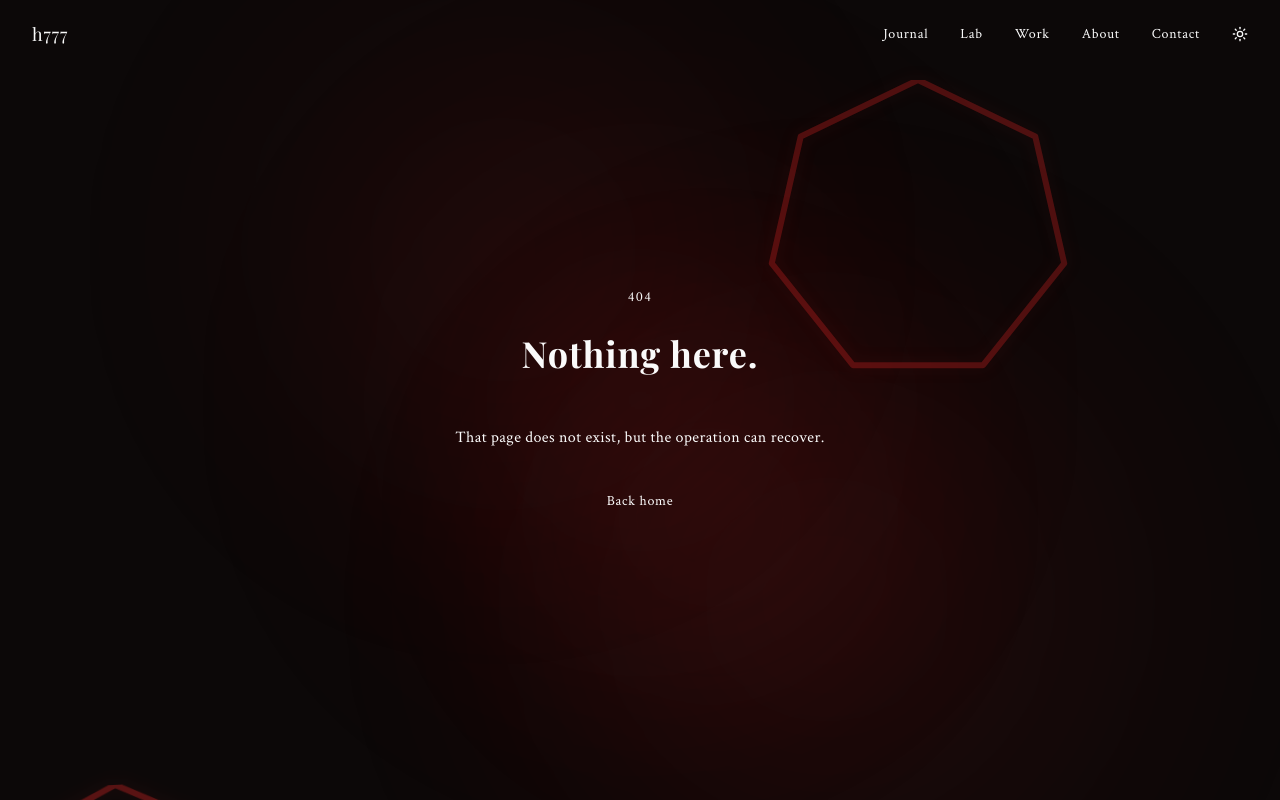
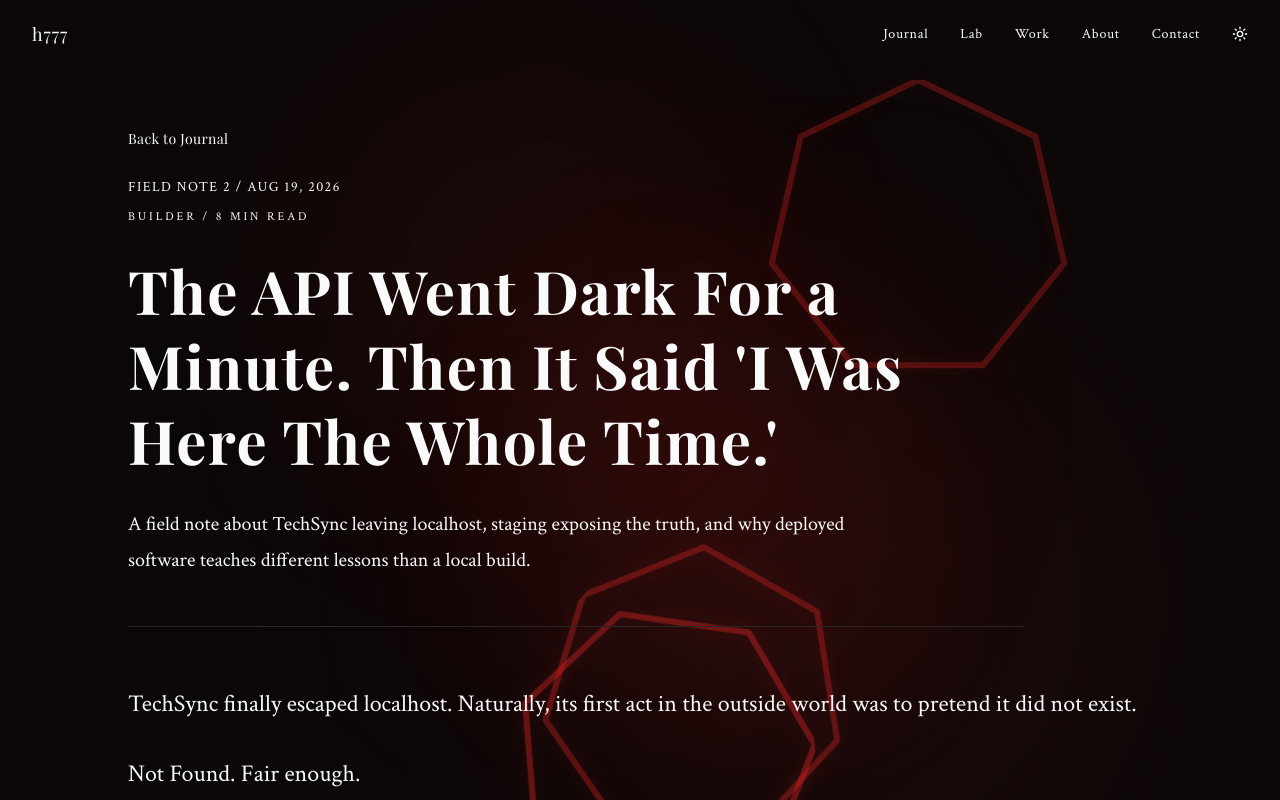
Before and after one commit to hypnoticdata777/calmCommandCenter, a React (Vite) app: page /journal/the-api-went-dark in a window 1280 px wide. Before the commit this address had no page. Shown: the top 800 px of the page. Built offline with nearby package versions, Linux system fonts and the light colour scheme.

Commit message:
Add dedicated journal article routes

```diff
--- a/src/app/AppRouter.tsx
+++ b/src/app/AppRouter.tsx
@@ -13,6 +13,7 @@ import App            from "./App";
 import { Work }       from "./pages/Work";
 import { Lab }        from "./pages/Lab";
 import { Journal }    from "./pages/Journal";
+import { JournalEntry } from "./pages/JournalEntry";
 import { About }      from "./pages/About";
 import { Contact }    from "./pages/Contact";
 import { NotFound }   from "./pages/NotFound";
@@ -38,6 +39,7 @@ export function AppRouter() {
         <Route path="/work"    element={<Work />}     />
         <Route path="/lab"     element={<Lab />}      />
         <Route path="/journal" element={<Journal />}  />
+        <Route path="/journal/:slug" element={<JournalEntry />} />
         <Route path="/about"   element={<About />}    />
         <Route path="/contact" element={<Contact />}  />
         {/* Catch-all: cualquier ruta no reconocida muestra NotFound */}
--- /dev/null
+++ b/src/app/components/JournalBody.tsx
@@ -0,0 +1,40 @@
+type JournalBodyProps = {
+  sections: string[];
+  subheads: ReadonlySet<string>;
+  strongLines: ReadonlySet<string>;
+};
+
+export function JournalBody({
+  sections,
+  subheads,
+  strongLines,
+}: JournalBodyProps) {
+  return (
+    <div className="max-w-5xl space-y-7 pb-12">
+      {sections.map((section) =>
+        subheads.has(section) ? (
+          <h3
+            key={section}
+            className="pt-3 font-display text-3xl font-bold leading-tight tracking-wide text-brand/85 md:text-4xl"
+          >
+            {section}
+          </h3>
+        ) : strongLines.has(section) ? (
+          <p
+            key={section}
+            className="text-xl font-bold leading-[1.75] text-foreground/90 md:text-2xl"
+          >
+            {section}
+          </p>
+        ) : (
+          <p
+            key={section}
+            className="text-xl leading-[1.75] text-foreground/72 md:text-2xl"
+          >
+            {section}
+          </p>
+        )
+      )}
+    </div>
+  );
+}
--- a/src/app/pages/Journal.tsx
+++ b/src/app/pages/Journal.tsx
@@ -1,5 +1,7 @@
 import { useState } from "react";
 import { motion } from "motion/react";
+import { Link } from "react-router-dom";
+import { JournalBody } from "../components/JournalBody";
 import { Seo } from "../components/Seo";
 
 // PROJECT COMMAND STRUCTURE - Journal
@@ -14,13 +16,17 @@ import { Seo } from "../components/Seo";
 // 9. Outside tools: Motion for reveal timing.
 // 10. Smallest version: One entry with title, type, read time, and body copy.
 
-const journalEntries = [
+export const journalEntries = [
   {
     label: "Field Note 1",
+    slug: "the-hackathon-blew-a-gasket",
     title: "The Hackathon Blew a Gasket. Page Seven Performed the Autopsy.",
     readTime: "6 min read",
     type: "Builder",
     date: "Aug 12, 2026",
+    dateISO: "2026-08-12",
+    excerpt:
+      "A field note about an ambitious hackathon build, scope creep, requirements, and the moment h777 started becoming a serious tool portfolio.",
     comingSoon: false,
     sections: [
       "May 20th, 12:00 UTC. The daily.dev Public API Hackathon opened, five days, fully async, build something for developers from developers. I picked my idea fast: a VS Code extension called daily context. Highlight any code snippet, get instantly matched, relevant developer articles pulled straight from daily.dev's API, right there in the sidebar. No commands. No shortcuts. Just highlight and read.",
@@ -53,10 +59,14 @@ const journalEntries = [
   },
   {
     label: "Field Note 2",
+    slug: "the-api-went-dark",
     title: "The API Went Dark For a Minute. Then It Said 'I Was Here The Whole Time.'",
     readTime: "8 min read",
     type: "Builder",
     date: "Aug 19, 2026",
+    dateISO: "2026-08-19",
+    excerpt:
+      "A field note about TechSync leaving localhost, staging exposing the truth, and why deployed software teaches different lessons than a local build.",
     comingSoon: false,
     sections: [
       "TechSync finally escaped localhost. Naturally, its first act in the outside world was to pretend it did not exist.",
@@ -183,10 +193,14 @@ const journalEntries = [
   },
   {
     label: "Field Note 3",
+    slug: "the-picture-frame-was-real",
     title: "The Picture Frame Was Real. The Picture Wasn't.",
     readTime: "7 min read",
     type: "Builder",
     date: "Aug 22, 2026",
+    dateISO: "2026-08-22",
+    excerpt:
+      "A field note about TurnFlow Home, missing screenshots, proof, transparency, and the difference between a frame around a thing and the thing itself.",
     comingSoon: false,
     sections: [
       "TurnFlow Home finally had a proper public homepage.",
@@ -320,10 +334,14 @@ const journalEntries = [
   },
   {
     label: "Field Note 4",
+    slug: "complete-is-an-astonishingly-ambitious-word",
     title: "Complete Is an Astonishingly Ambitious Word.",
     readTime: "6 min read",
     type: "Builder",
     date: "Aug 26, 2026",
+    dateISO: "2026-08-26",
+    excerpt:
+      "A field note about TurnFlow Home, maintenance proof, remote ownership, receipts, and why complete should mean the work can survive being looked at.",
     comingSoon: false,
     sections: [
       "There are very few words in property maintenance doing more unpaid labor than complete.",
@@ -484,7 +502,7 @@ const journalEntries = [
   },
 ];
 
-const journalSubheads = new Set([
+export const journalSubheads = new Set([
   "The chasm",
   "What's actually landed since",
   "A Few Months Earlier",
@@ -507,7 +525,7 @@ const journalSubheads = new Set([
   "The Point",
 ]);
 
-const journalStrongLines = new Set([
+export const journalStrongLines = new Set([
   "The point, if you do not feel like scrolling through a full six-minute essay with me: complete should mean the work can survive being looked at.",
 ]);
 
@@ -544,7 +562,8 @@ export function Journal() {
             .map((entry) => ({
               "@type": "BlogPosting",
               headline: entry.title,
-              datePublished: entry.date,
+              datePublished: entry.dateISO,
+              url: `https://h777.dev/journal/${entry.slug}`,
               author: {
                 "@type": "Person",
                 name: "Carlos Sanchez",
@@ -591,16 +610,17 @@ export function Journal() {
                   isComingSoon ? "opacity-55" : ""
                 }`}
               >
+                <div
+                  className={`grid w-full gap-5 py-7 text-left md:grid-cols-[11rem_1fr_8rem] ${
+                    isComingSoon ? "cursor-default" : ""
+                  }`}
+                >
                   <button
                     type="button"
                     disabled={isComingSoon}
                     aria-expanded={isOpen}
-                  onClick={() =>
-                    setOpenEntry(isOpen ? null : entry.title)
-                  }
-                  className={`group grid w-full gap-5 py-7 text-left transition-colors focus-visible:outline-none focus-visible:ring-2 focus-visible:ring-brand/40 md:grid-cols-[11rem_1fr_6rem] ${
-                    isComingSoon ? "cursor-default" : ""
-                  }`}
+                    onClick={() => setOpenEntry(isOpen ? null : entry.title)}
+                    className="group grid gap-5 text-left transition-colors focus-visible:outline-none focus-visible:ring-2 focus-visible:ring-brand/40 md:col-span-2 md:grid-cols-[11rem_1fr]"
                   >
                     <div className="space-y-2">
                       <p className="text-sm tracking-widest uppercase text-brand/55">
@@ -626,15 +646,28 @@ export function Journal() {
                         {entry.readTime}
                       </p>
                     </div>
+                  </button>
 
-                  <div className="flex items-start justify-start md:justify-end">
+                  <div className="flex flex-wrap items-start gap-2 md:justify-end">
                     {!isComingSoon && (
-                      <span className="border border-foreground/15 px-3 py-1 font-display text-sm tracking-wide text-foreground/45">
-                        {isOpen ? "Close" : "Open"}
-                      </span>
+                      <>
+                        <button
+                          type="button"
+                          onClick={() => setOpenEntry(isOpen ? null : entry.title)}
+                          className="border border-foreground/15 px-3 py-1 font-display text-sm tracking-wide text-foreground/45 transition-colors hover:border-foreground/30 hover:text-foreground/70"
+                        >
+                          {isOpen ? "Close" : "Preview"}
+                        </button>
+                        <Link
+                          to={`/journal/${entry.slug}`}
+                          className="border border-brand/25 px-3 py-1 font-display text-sm tracking-wide text-brand/75 transition-colors hover:bg-brand/10 hover:text-brand"
+                        >
+                          Read
+                        </Link>
+                      </>
                     )}
                   </div>
-                </button>
+                </div>
 
                 {isOpen && (
                   <motion.div
@@ -645,32 +678,11 @@ export function Journal() {
                     className="cursor-ns-resize overflow-hidden"
                     title="Click anywhere in the article to return to its header."
                   >
-                    <div className="max-w-5xl space-y-7 pb-12">
-                      {entry.sections.map((section) =>
-                        journalSubheads.has(section) ? (
-                          <h3
-                            key={section}
-                            className="pt-3 font-display text-3xl font-bold leading-tight tracking-wide text-brand/85 md:text-4xl"
-                          >
-                            {section}
-                          </h3>
-                        ) : journalStrongLines.has(section) ? (
-                          <p
-                            key={section}
-                            className="text-xl font-bold leading-[1.75] text-foreground/90 md:text-2xl"
-                          >
-                            {section}
-                          </p>
-                        ) : (
-                          <p
-                            key={section}
-                            className="text-xl leading-[1.75] text-foreground/72 md:text-2xl"
-                          >
-                            {section}
-                          </p>
-                        )
-                      )}
-                    </div>
+                    <JournalBody
+                      sections={entry.sections}
+                      subheads={journalSubheads}
+                      strongLines={journalStrongLines}
+                    />
                   </motion.div>
                 )}
               </motion.article>
--- /dev/null
+++ b/src/app/pages/JournalEntry.tsx
@@ -0,0 +1,139 @@
+import { motion } from "motion/react";
+import { Link, useParams } from "react-router-dom";
+import { JournalBody } from "../components/JournalBody";
+import { Seo } from "../components/Seo";
+import { NotFound } from "./NotFound";
+import { journalEntries, journalStrongLines, journalSubheads } from "./Journal";
+
+function getPreviousAndNext(slug: string) {
+  const publishedEntries = journalEntries.filter((entry) => !entry.comingSoon);
+  const currentIndex = publishedEntries.findIndex((entry) => entry.slug === slug);
+
+  return {
+    previous: currentIndex > 0 ? publishedEntries[currentIndex - 1] : null,
+    next:
+      currentIndex >= 0 && currentIndex < publishedEntries.length - 1
+        ? publishedEntries[currentIndex + 1]
+        : null,
+  };
+}
+
+export function JournalEntry() {
+  const { slug } = useParams();
+  const entry = journalEntries.find(
+    (candidate) => candidate.slug === slug && !candidate.comingSoon
+  );
+
+  if (!entry) {
+    return <NotFound />;
+  }
+
+  const { previous, next } = getPreviousAndNext(entry.slug);
+  const articleUrl = `https://h777.dev/journal/${entry.slug}`;
+
+  return (
+    <main className="min-h-screen text-foreground px-6 py-28 sm:px-8 sm:py-32 relative z-10">
+      <Seo
+        title={`${entry.label}: ${entry.title} | h777 Journal`}
+        description={entry.excerpt}
+        path={`/journal/${entry.slug}`}
+        type="article"
+        schema={{
+          "@context": "https://schema.org",
+          "@type": "BlogPosting",
+          headline: entry.title,
+          description: entry.excerpt,
+          url: articleUrl,
+          datePublished: entry.dateISO,
+          dateModified: entry.dateISO,
+          articleSection: entry.type,
+          author: {
+            "@type": "Person",
+            name: "Carlos Sanchez",
+            url: "https://h777.dev/about",
+          },
+          publisher: {
+            "@type": "Organization",
+            name: "h777",
+            url: "https://h777.dev",
+          },
+          mainEntityOfPage: {
+            "@type": "WebPage",
+            "@id": articleUrl,
+          },
+        }}
+      />
+
+      <motion.article
+        initial={{ opacity: 0, y: 16 }}
+        animate={{ opacity: 1, y: 0 }}
+        transition={{ duration: 1, ease: "easeIn" }}
+        className="mx-auto w-full max-w-5xl space-y-14"
+      >
+        <header className="max-w-4xl space-y-7 border-b border-foreground/10 pb-12 text-left">
+          <Link
+            to="/journal"
+            className="inline-block font-display text-sm tracking-wide text-brand/70 transition-colors hover:text-brand"
+          >
+            Back to Journal
+          </Link>
+
+          <div className="space-y-3">
+            <p className="text-sm uppercase tracking-widest text-brand/60">
+              {entry.label} / {entry.date}
+            </p>
+            <p className="text-xs uppercase tracking-[0.24em] text-foreground/35">
+              {entry.type} / {entry.readTime}
+            </p>
+          </div>
+
+          <h1 className="text-4xl font-bold leading-tight tracking-wide md:text-6xl">
+            {entry.title}
+          </h1>
+
+          <p className="max-w-3xl text-lg leading-[1.8] text-foreground/60 md:text-xl">
+            {entry.excerpt}
+          </p>
+        </header>
+
+        <JournalBody
+          sections={entry.sections}
+          subheads={journalSubheads}
+          strongLines={journalStrongLines}
+        />
+
+        <footer className="grid gap-4 border-t border-foreground/10 pt-8 sm:grid-cols-2">
+          {previous ? (
+            <Link
+              to={`/journal/${previous.slug}`}
+              className="border border-foreground/10 px-5 py-4 transition-colors hover:border-brand/35 hover:bg-brand/5"
+            >
+              <span className="block text-xs uppercase tracking-[0.24em] text-foreground/35">
+                Previous
+              </span>
+              <span className="mt-2 block font-display text-lg leading-snug text-foreground/75">
+                {previous.title}
+              </span>
+            </Link>
+          ) : (
+            <div />
+          )}
+
+          {next && (
+            <Link
+              to={`/journal/${next.slug}`}
+              className="border border-foreground/10 px-5 py-4 transition-colors hover:border-brand/35 hover:bg-brand/5 sm:text-right"
+            >
+              <span className="block text-xs uppercase tracking-[0.24em] text-foreground/35">
+                Next
+              </span>
+              <span className="mt-2 block font-display text-lg leading-snug text-foreground/75">
+                {next.title}
+              </span>
+            </Link>
+          )}
+        </footer>
+      </motion.article>
+    </main>
+  );
+}
```
Also changed, not shown: 2 other files (tests, documents, lock files or other folders). Lines whose indentation alone changed are shown as unchanged.
